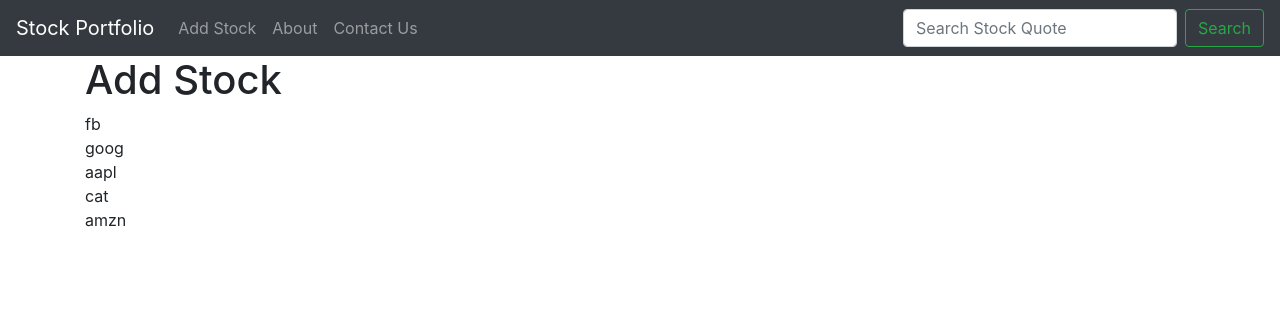
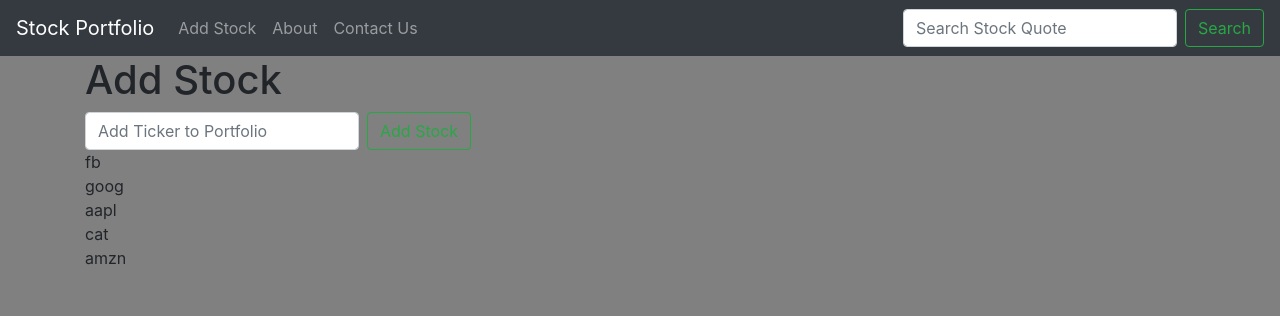
Before and after one commit to CyborgVillager/ja_stock_pydjango, a Django app: page /add_stock/ in a window 1280 px wide. Shown: the top 316 px of the page. Run offline with Django 3.2, Linux system fonts and the light colour scheme; data comes from the database, SQL or seed files in the repository; both versions use the stored data as it was after the commit; some libraries are stand-ins or nearby versions.

Commit message:
v18
added search feature at add_stock.html, made background gray 4 ease of eye -> @ base.html temp prob will make feature for an option for changing background if the user pleases. Allow user to add stock to add_stock.html

```diff
--- a/stocks/quotes/templates/add_stock.html
+++ b/stocks/quotes/templates/add_stock.html
@@ -8,7 +8,11 @@
 </head>
 <body>
 <h1>Add Stock</h1>
-
+<form action="{% url 'add_stock' %}"class="form-inline my-2 my-lg-0" method="POST">
+        {% csrf_token %}
+      <input class="form-control mr-sm-2" type="search" placeholder="Add Ticker to Portfolio" aria-label="Search" name="ticker">
+      <button class="btn btn-outline-success my-2 my-sm-0" type="submit">Add Stock</button>
+    </form>
 
 
 {% for item in ticker %}
--- a/stocks/quotes/templates/base.html
+++ b/stocks/quotes/templates/base.html
@@ -12,6 +12,12 @@
     <title>Stock Portfolio</title>
   </head>
   <body>
+  <style>
+      body{
+  background-color: #808080;
+}
+  </style>
+
 <!-- Navigation -->
 <nav class="navbar navbar-expand-lg navbar-dark bg-dark">
   <a class="navbar-brand" href="{% url 'home' %}">Stock Portfolio</a>
--- a/stocks/quotes/templates/home.html
+++ b/stocks/quotes/templates/home.html
@@ -8,6 +8,7 @@
     <title>Home</title>
 </head>
 <body>
+
 
 <!-- Api information -->
 {% if ticker %}
--- a/stocks/quotes/views.py
+++ b/stocks/quotes/views.py
@@ -1,9 +1,11 @@
-from django.shortcuts import render
-#import Stock from models.py info to be used at line 27-31
+from django.shortcuts import render, redirect
+# import Stock from models.py info to be used at line 27-31
 # line 27 -> def add_stock(request):  -update this comment if this comment is invalid
 from .models import Stock
 
-# Create your views here.
+from .forms import StockForm
+from django.contrib import messages
+
 
 # browser request for home.html , about, contact
 def home(request):
@@ -13,7 +15,8 @@ def home(request):
 
     if request.method == 'POST':
         ticker = request.POST['ticker']
-        api_request = requests.get("https://cloud.iexapis.com/stable/stock/" + ticker + "/quote?token=pk_d5d97aef30904e3582a9badd3d0478b3")
+        api_request = requests.get(
+            "https://cloud.iexapis.com/stable/stock/" + ticker + "/quote?token=pk_d5d97aef30904e3582a9badd3d0478b3")
 
         try:
             # getting the api data, after that parse the info, else show error
@@ -25,12 +28,21 @@ def home(request):
         return render(request, 'home.html', {'ticker': 'Please Enter a Ticker Symbol'})
 
 
+# Fill out form
 def add_stock(request):
-    #pull information from db
-    ticker = Stock.objects.all()
-    # old return render(request, 'add_stock.html', {})
-    return render(request, 'add_stock.html', {'ticker':ticker})
+    # get stockform post info for message pop up
+    if request.method == 'POST':
+        form = StockForm(request.POST or None)
 
+        if form.is_valid():
+            form.save()
+            messages.success(request, ('Stock has been Added'))
+            return redirect('add_stock')
+    else:
+        # pull information from db
+        ticker = Stock.objects.all()
+        # old return render(request, 'add_stock.html', {})
+        return render(request, 'add_stock.html', {'ticker': ticker})
 
 
 def about(request):
```
Also changed, not shown: ja_stock_update_log.txt (+6 -2 lines), stocks/quotes/forms.py (added, +10 -0 lines), stocks/db.sqlite3.
